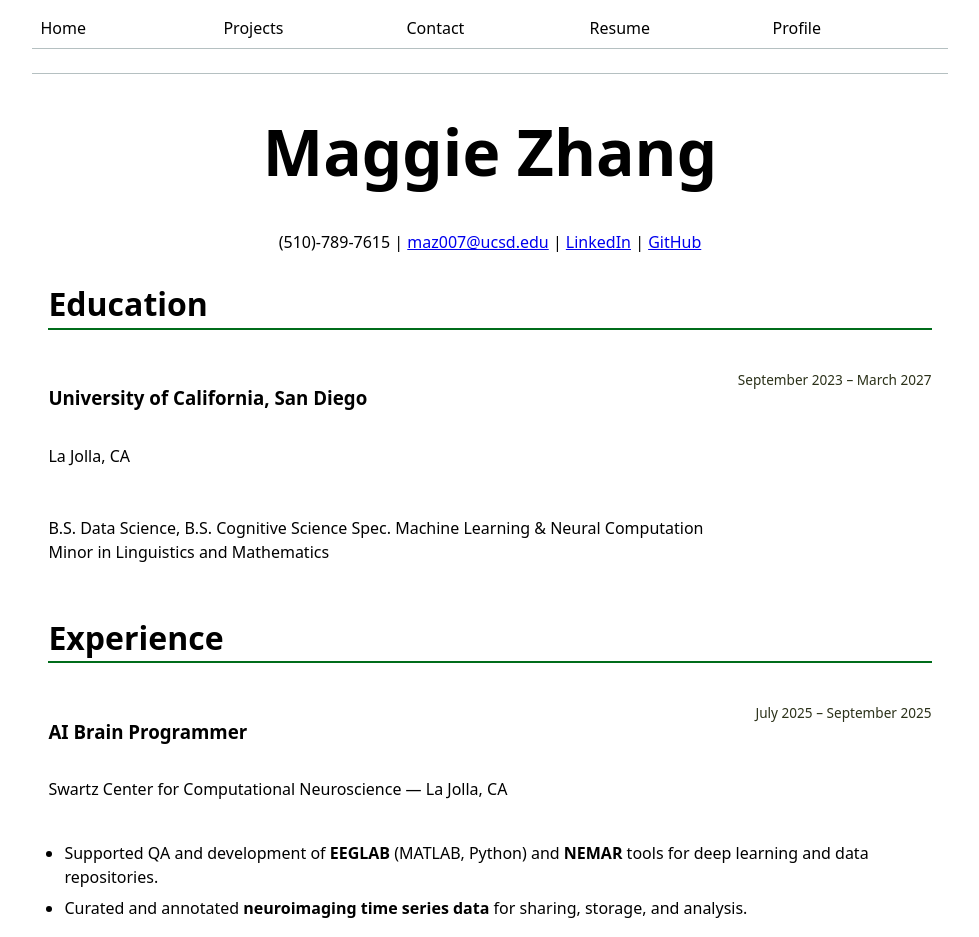
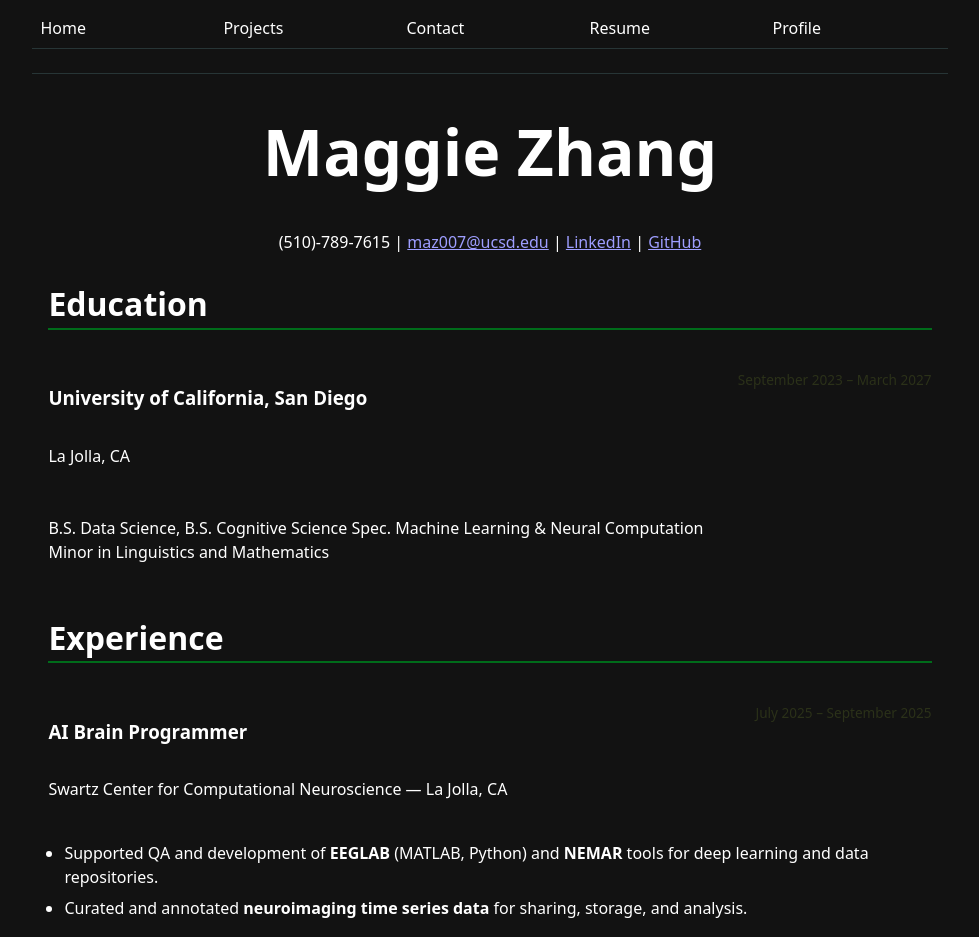
Before and after one commit to mmzhang7/portfolio, a plain HTML site: page resume/index.html in a window 1280 px wide. Shown: the top 937 px of the page, without its empty margins (150-1129 px from the left). Drawn offline with Linux system fonts and the light colour scheme.

Commit message:
Update style.css

```diff
--- a/style.css
+++ b/style.css
@@ -3,6 +3,7 @@
 }
 
 html {
+  color-scheme: dark;
   accent-color: var(--color-accent);
 }
 
@@ -20,7 +21,7 @@ body {
 nav {
   display: flex;
   margin-bottom: 1.5em;
-  border-bottom: 1px solid oklch(80% 3% 200);
+  border-bottom: 1px solid oklch(50% 10% 200 / 40%);
 }
 nav ul, nav li {
   flex:1;
@@ -35,7 +36,7 @@ nav a {
 }
 
 nav a.current {
-  border-bottom: 0.4em solid oklch(80% 3% 200); /* thicker bottom border */
+  border-bottom: 0.4em solid oklch(50% 10% 200 / 40%); /* thicker bottom border */
   padding-bottom: 0.1em;
   font-weight: bold;
 }
```
